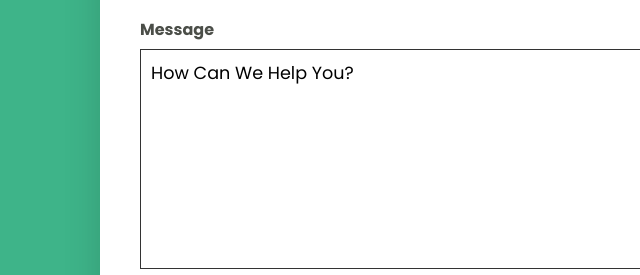
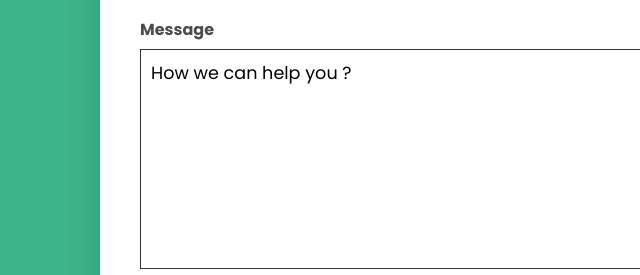
Before and after one commit to 27vardhan/Dermiatric, a plain HTML site: page index.html in a window 1280 px wide. Shown: the part 525-800 px from the top of the page, 0-640 px from the left. Drawn offline with nearby package versions, Linux system fonts and the light colour scheme.

Commit message:
minor change

```diff
--- a/index.html
+++ b/index.html
@@ -53,7 +53,7 @@
                     <div class="row100">
                         <div class="inputBox">
                             <span><b>Message</b></span>
-                            <textarea placeholder="How Can We Help You?"></textarea>
+                            <textarea placeholder="How we can help you ?"></textarea>
                           </div>
                         </div>
 
```
